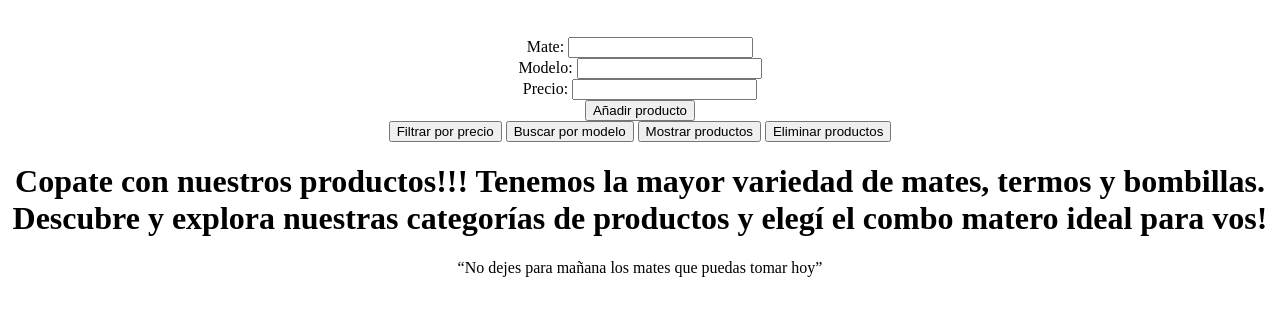
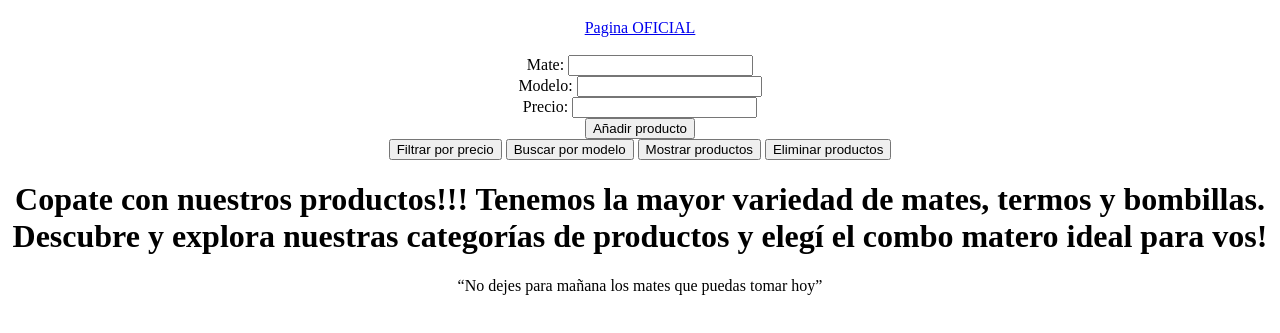
Before and after one commit to JulianBati92/JavascriptBatistutti, a plain HTML site: page index.html in a window 1280 px wide. Shown: the part 61-394 px from the top of the page. Drawn offline with Linux system fonts and the light colour scheme.

Commit message:
Se agregan correciones de codigo
Se agregan correciones de codigo

```diff
--- a/index.html
+++ b/index.html
@@ -10,6 +10,9 @@
   <script src="./miarchivo.js"></script>
   <div style="text-align: center;">
       <h1 id="titulo">BIENVENIDO A TU MATTEOLI!!!</h1>
+  </div>
+  <div style="text-align: center;">
+      <a href="https://julianbati92.github.io/PF-Batistutti/index.html">Pagina OFICIAL</a>
   </div>
   <br>
   <div style="text-align: center;">
```
